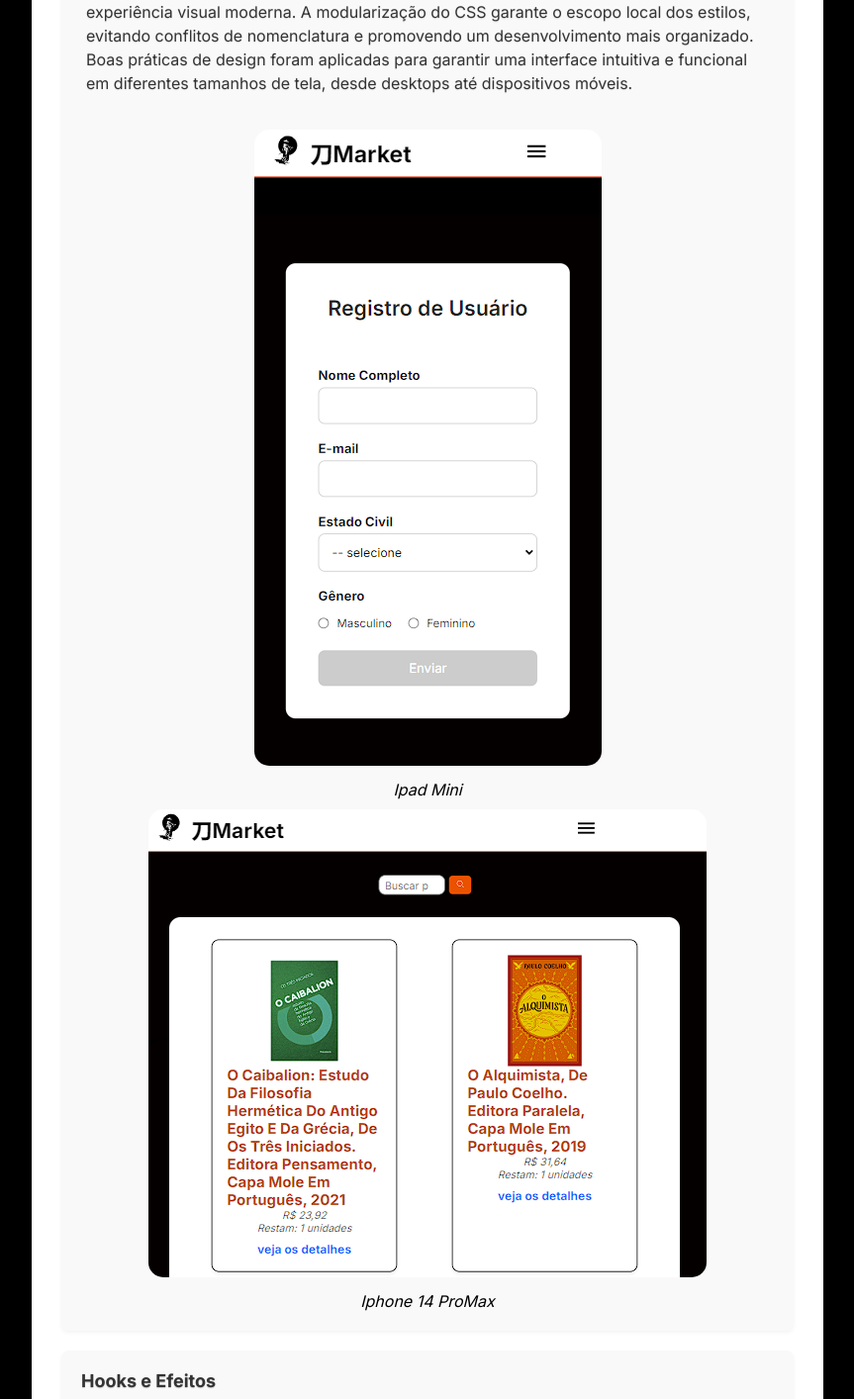
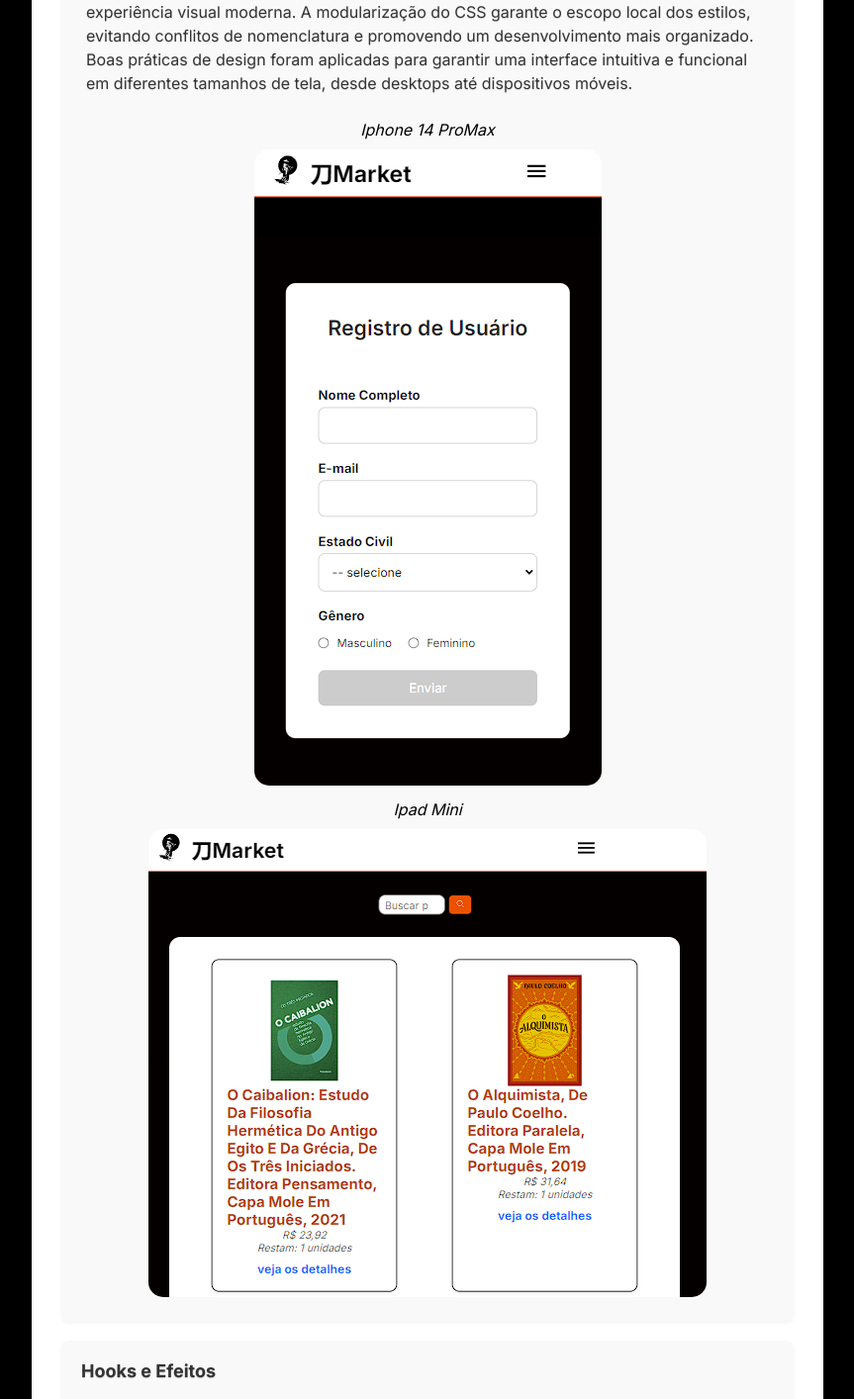
Before and after one commit to geovaneBausen/-Market, a React (Create React App) app: page /sobre in a window 1280 px wide. Shown: the part 2980-4394 px from the top of the page at 99% size, without its empty margins (208-1071 px from the left). Built offline with nearby package versions, Linux system fonts and the light colour scheme.

Commit message:
Update index.js

```diff
--- a/src/paginas/Sobre/index.js
+++ b/src/paginas/Sobre/index.js
@@ -72,10 +72,11 @@ function Sobre() {
               A aplicação foi estilizada com CSS Modules, priorizando a responsividade e uma experiência visual moderna. A modularização do CSS garante o escopo local dos estilos, evitando conflitos de nomenclatura e promovendo um desenvolvimento mais organizado. Boas práticas de design foram aplicadas para garantir uma interface intuitiva e funcional em diferentes tamanhos de tela, desde desktops até dispositivos móveis.
             </p>
             <div className={style.imagemContainer}>
+            <p className={style.imagemDescricao}>Iphone 14 ProMax</p>
               <img src="./imagens/iphone14ProMax.png" alt="Iphone 14 ProMax" className={style.imagem} />
               <p className={style.imagemDescricao}>Ipad Mini</p>
               <img src="./imagens/ipadMini.png" alt="Ipad Mini" className={style.imagem} />
-              <p className={style.imagemDescricao}>Iphone 14 ProMax</p>
+
             </div>
           </div>
 
```
